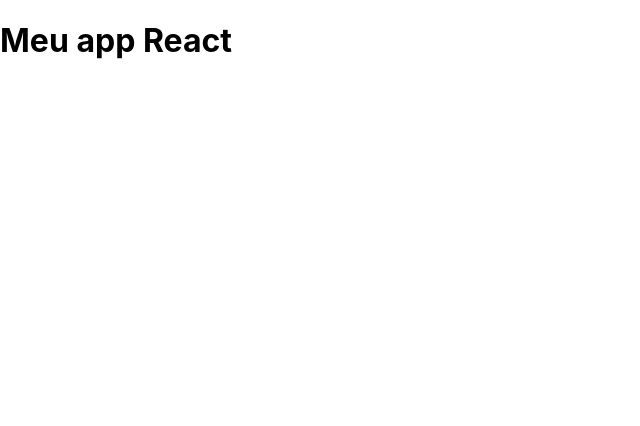
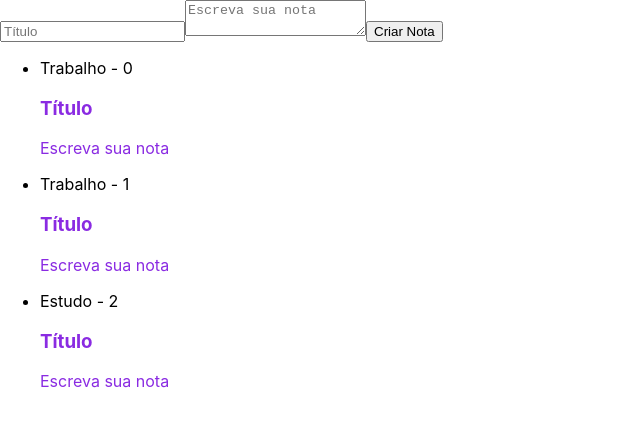
Before and after one commit to walex36/Formacao-React-JS, a React (Create React App) app in the folder 2 - React Entendendo como a biblioteca funciona/ceep/: page / in a window 1280 px wide. Shown: the top 426 px of the page, without its empty margins (0-640 px from the left). Built offline with nearby package versions, Linux system fonts and the light colour scheme; the HTML template or start-up script is replaced by a standard one.

Commit message:
Criando components para cada parte do formulario de criação de notas

```diff
--- a/2 - React Entendendo como a biblioteca funciona/ceep/src/App.js
+++ b/2 - React Entendendo como a biblioteca funciona/ceep/src/App.js
@@ -1,7 +1,17 @@
-function App() {
-  return (
-    <h1>Meu app React</h1>
-  );
+import ListaDeNotas from "./components/ListaDeNotas/ListaDeNotas";
+import React, { Component } from "react";
+import FormularioCadastro from "./components/FormularioCadastro";
+
+class App extends Component {
+
+  render() {
+    return (
+      <>
+        <FormularioCadastro></FormularioCadastro>
+        <ListaDeNotas></ListaDeNotas>
+      </>
+    );
+  }
 }
 
 export default App;
--- /dev/null
+++ b/2 - React Entendendo como a biblioteca funciona/ceep/src/components/CardNota/CardNota.jsx
@@ -0,0 +1,17 @@
+import React, { Component } from 'react';
+import './estilo.css'
+
+class CardNota extends Component {
+    render() {
+        return (
+            <section className="card-nota">
+                <header>
+                    <h3>Título</h3>
+                </header>
+                <p>Escreva sua nota</p>
+            </section>
+        );
+    }
+}
+
+export default CardNota;
--- /dev/null
+++ b/2 - React Entendendo como a biblioteca funciona/ceep/src/components/CardNota/estilo.css
@@ -0,0 +1,3 @@
+.card-nota{
+    color: blueviolet;
+}
--- /dev/null
+++ b/2 - React Entendendo como a biblioteca funciona/ceep/src/components/FormularioCadastro.jsx
@@ -0,0 +1,16 @@
+import React, { Component } from "react";
+
+class FormularioCadastro extends Component {
+    render() {
+        return (
+            <form>
+                <input type="text" placeholder="Título" />
+                <textarea placeholder="Escreva sua nota" />
+
+                <button>Criar Nota</button>
+            </form>
+        );
+    }
+}
+
+export default FormularioCadastro;
--- /dev/null
+++ b/2 - React Entendendo como a biblioteca funciona/ceep/src/components/ListaDeNotas/ListaDeNotas.jsx
@@ -0,0 +1,24 @@
+import React, { Component } from "react";
+import CardNota from "../CardNota/CardNota";
+import "./estilo.css";
+
+class ListaDeNotas extends Component {
+    render() {
+        return (
+            <ul>
+                {
+                    Array.of("Trabalho", "Trabalho", "Estudo").map((categoria, index) => {
+                        return (
+                            <li key={index}>
+                                <div>{categoria} - {index}</div>
+                                <CardNota></CardNota>
+                            </li>
+                        );
+                    })
+                }
+            </ul>
+        );
+    }
+}
+
+export default ListaDeNotas;
```
Also changed, not shown: 2 - React Entendendo como a biblioteca funciona/ceep/src/components/ListaDeNotas/estilo.css (added).
